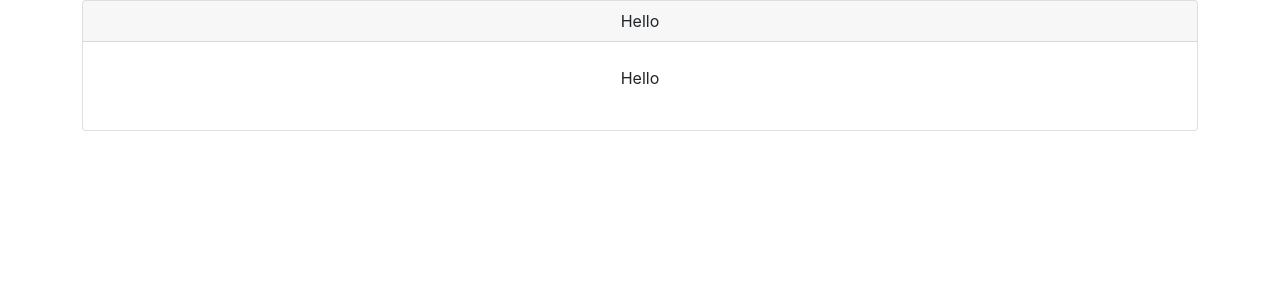
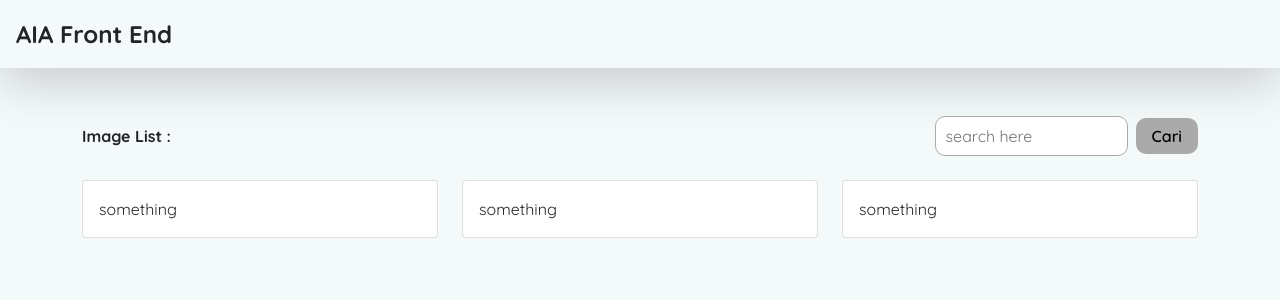
Before and after one commit to Hendrahaqq/front-end-react, a React (Create React App) app: page / in a window 1280 px wide. Shown: the top 300 px of the page. Built offline with nearby package versions, Linux system fonts and the light colour scheme; no server answers.

Commit message:
add axios

```diff
--- a/package.json
+++ b/package.json
@@ -6,6 +6,7 @@
     "@testing-library/jest-dom": "^5.11.4",
     "@testing-library/react": "^11.1.0",
     "@testing-library/user-event": "^12.1.10",
+    "axios": "^0.21.1",
     "react": "^17.0.2",
     "react-dom": "^17.0.2",
     "react-scripts": "4.0.3",
--- a/src/App.css
+++ b/src/App.css
@@ -1,38 +1,50 @@
-.App {
-  text-align: center;
+@import url('https://fonts.googleapis.com/css2?family=Quicksand:wght@300;400;500;600;700&display=swap');
+
+:root {
+  --bg : #F4F9F9;
+  --color: #CCF2F4;
+  --color-2: #A4EBF3;
+  --color-3: #AAAAAA;
 }
 
-.App-logo {
-  height: 40vmin;
-  pointer-events: none;
+* {
+  font-family: 'Quicksand', sans-serif;
+}
+.font-bold {
+  font-weight: 700;
+}
+body {
+  background: var(--bg);
+}
+.hero-text {
+  font-size: 4rem;
+  font-weight: 900;
 }
 
-@media (prefers-reduced-motion: no-preference) {
-  .App-logo {
-    animation: App-logo-spin infinite 20s linear;
-  }
+.nav {
+  background: #fff);
+  padding: 1rem;
 }
 
-.App-header {
-  background-color: #282c34;
-  min-height: 100vh;
-  display: flex;
-  flex-direction: column;
-  align-items: center;
-  justify-content: center;
-  font-size: calc(10px + 2vmin);
-  color: white;
+.nav>span {
+  font-weight: 700;
+  font-size: 1.5rem;
 }
 
-.App-link {
-  color: #61dafb;
+.input-search {
+  height: 2.5rem;
+  padding: 0 10px;
+  border-radius: 10px;
+  border: 1px solid #AAAAAA;
+
 }
-
-@keyframes App-logo-spin {
-  from {
-    transform: rotate(0deg);
-  }
-  to {
-    transform: rotate(360deg);
-  }
+.btn-search {
+  background: #AAAAAA;
+  border-radius: 10px;
+  border: none;
+  font-weight: 600;
+  padding: .4rem 1rem;
 }
+.btn-search:hover {
+  background: #7c7c7c;
+}
--- a/src/App.js
+++ b/src/App.js
@@ -1,19 +1,59 @@
 
+import React, {useEffect} from 'react';
 import './App.css';
+import axios from 'axios';
+import Nav from './Nav.js'
 
 function App() {
+
+  // const [datas, setDatas] = useState([])
+
+  useEffect(() => {
+    axios.get('https://api.flickr.com/services/feeds/photos_public.gne?tagmode=any&format=json')
+    .then(res => {
+      console.log(res.data)
+    })
+  })
+
+
   return (
     <div className="App">
-      <div className="container mx-auto">
-      <div className="card">
-        <div className="card-header">Hello</div>
-        <div className="card-body">
-          <p className="p-2">Hello</p>
+      <Nav/>
+      <div className="container mx-auto py-5 ">
+        <div className="d-flex justify-content-between align-items-center">
+          <span className="font-bold">Image List :</span>
+        <div className="d-flex align-items-center flex-end">
+          <input type="text" className="input-search me-2" placeholder="search here"/>
+          <button className="btn-search">Cari</button>
+        </div>
 
         </div>
 
+        <div className="row mt-4">
+          <div className="col-md-4">
+            <div className="card">
+              <div className="card-body">
+                something
+              </div>
+            </div>
+          </div>
+          <div className="col-md-4">
+            <div className="card">
+              <div className="card-body">
+                something
+              </div>
+            </div>
+          </div>
+          <div className="col-md-4">
+            <div className="card">
+              <div className="card-body">
+                something
+              </div>
+            </div>
+          </div>
+        </div>
       </div>
-      </div>
+
 
     </div>
   );
--- /dev/null
+++ b/src/Nav.js
@@ -0,0 +1,11 @@
+import React from 'react'
+
+const Nav = () => {
+    return (
+        <div className="nav shadow-lg">
+            <span>AIA Front End</span>
+        </div>
+    )
+}
+
+export default Nav
```
Also changed, not shown: 1 other file (tests, documents, lock files or other folders).
